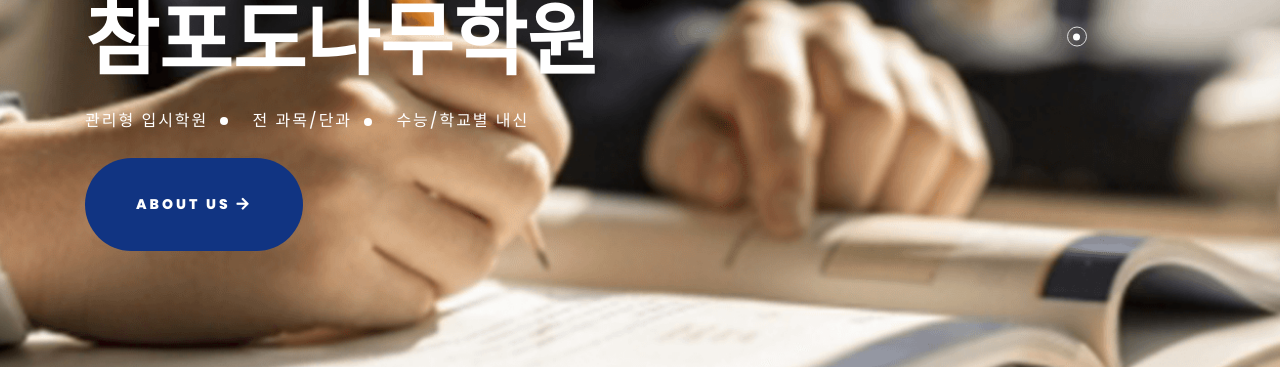
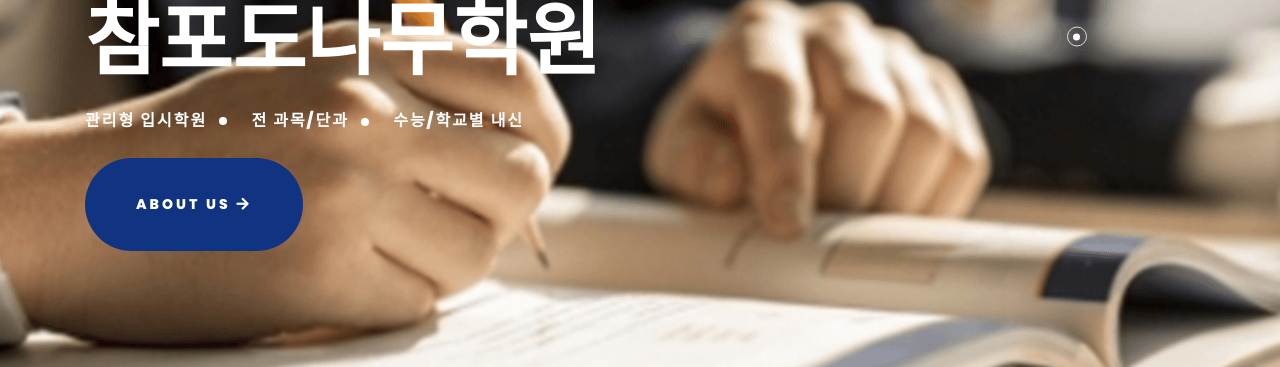
Before and after one commit to podonamu-edu/podonamu-edu.github.io, a Jekyll site: the page built from index.html, in a window 1280 px wide. Shown: the part 427-794 px from the top of the page. Built offline with Jekyll 4.4.1, drawn with Linux system fonts in a browser that asks for light colours; some web fonts are replaced.

Commit message:
bold applied

```diff
--- a/_includes/hero_area.html
+++ b/_includes/hero_area.html
@@ -12,9 +12,9 @@
                         </h1>
                         <div class="hero-area-menu">
                             <ul>
-                                <li><a href="#">관리형 입시학원</a></li>
-                                <li><a href="#">전 과목/단과</a></li>
-                                <li><a href="#">수능/학교별 내신</a></li>
+                                <li><a href="#" style="font-weight: 900;">관리형 입시학원</a></li>
+                                <li><a href="#" style="font-weight: 900;">전 과목/단과</a></li>
+                                <li><a href="#" style="font-weight: 900;">수능/학교별 내신</a></li>
                             </ul>
                         </div>
                         <a href="/intro/introduction.html" class="btn hero-btn">About US <i class="fa fa-arrow-right"></i></a>
```
